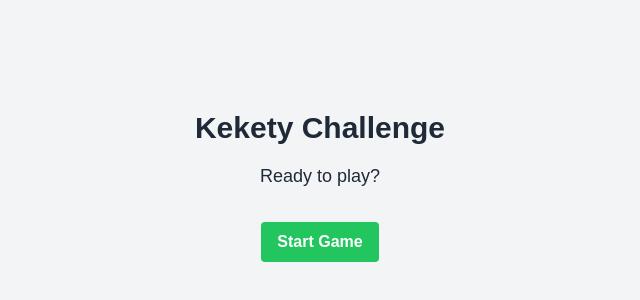
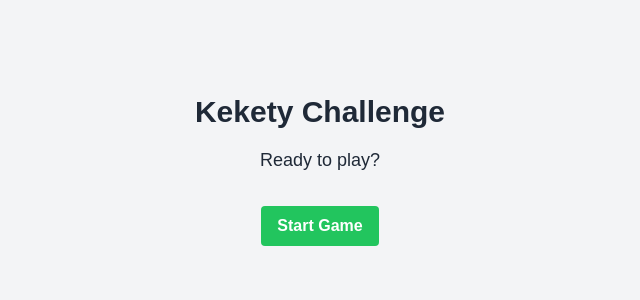
Before and after one commit to mattnix6/nextjs-boilerplate, a Next.js app: page / in a window 1280 px wide. Shown: the part 214-514 px from the top of the page, without its empty margins (320-960 px from the left). Built offline with nearby package versions, Linux system fonts and the light colour scheme.

Commit message:
Update page.tsx

```diff
--- a/app/page.tsx
+++ b/app/page.tsx
@@ -203,18 +203,18 @@ export default function Home() {
           </p>
           <button
             onClick={startGame}
-            className="bg-green-500 hover:bg-green-600 text-white font-bold py-2 px-4 rounded"
+            className="bg-green-500 hover:bg-green-600 text-white font-bold py-2 px-4 rounded mb-8"
           >
             {timeLeft === 0 ? `Restart Game` : "Start Game"}
           </button>
 
           {timeLeft === 0 && score !== 0 && (
         <>
-          <div id="game-summary" className="text-center mb-8">
+          <div id="game-summary" className="text-center">
             <p className="text-lg">
               Your score: {score}
             </p>
-            <div className="w-full mt-8 max-w-[500px]">
+            <div className="w-full max-w-[500px]">
               <Line data={chartData} options={chartOptions} />
             </div>
           </div>
```
